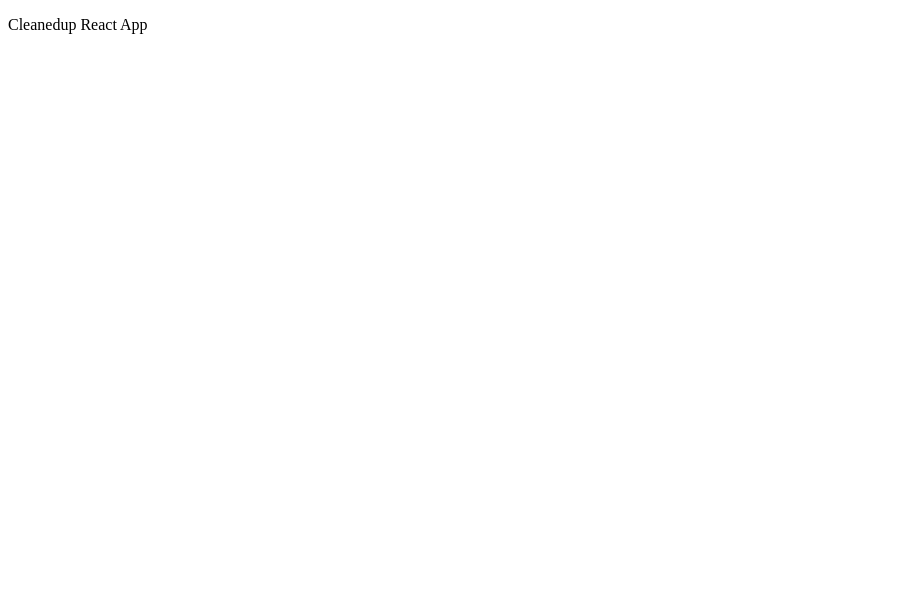
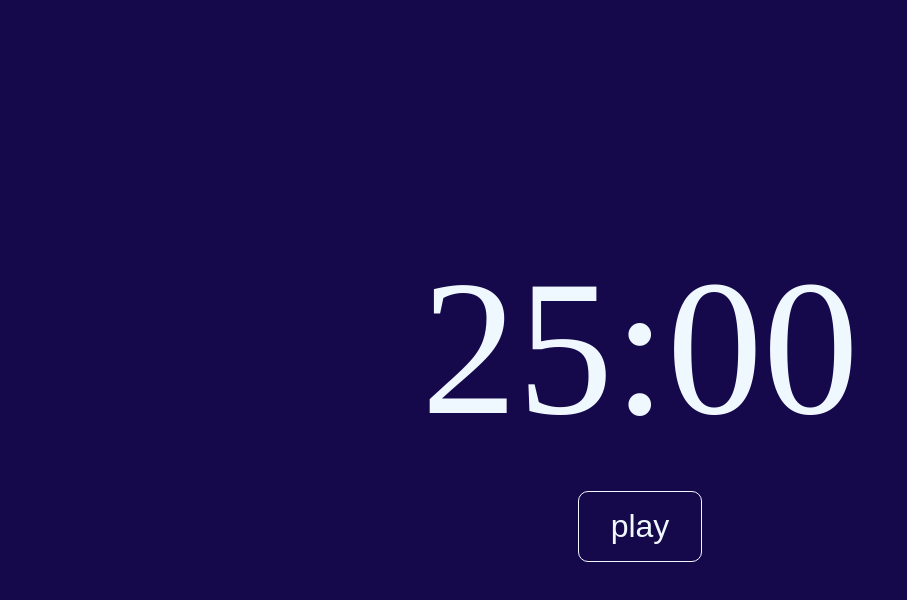
Before and after one commit to mistyb01/pomo, a React (Create React App) app: page / in a window 1280 px wide. Shown: the top 600 px of the page, without its empty margins (0-907 px from the left). Built offline with nearby package versions, Linux system fonts and the light colour scheme.

Commit message:
basic css

```diff
--- a/src/App.jsx
+++ b/src/App.jsx
@@ -1,11 +1,13 @@
 import React from 'react';
-import './App.css';
 
 function App() {
   return (
-    <p>
-      Cleanedup React App
-    </p>
+    <div className="main-wrapper">
+      <span>25:00</span>
+      <div className="buttons">
+        <button>play</button>
+      </div>
+    </div>
   );
 }
 
--- a/src/index.css
+++ b/src/index.css
@@ -0,0 +1,32 @@
+* {
+    margin:0;
+    padding:0;
+    box-sizing: border-box;
+}
+
+body {
+    background-color: rgb(21, 8, 75);
+    color: aliceblue;
+}
+
+.main-wrapper {
+    display: flex;
+    flex-direction: column;
+    align-items: center;
+    justify-content: center;
+    height: 100vh;
+    row-gap: 2rem;
+}
+
+.main-wrapper span {
+    font-size: 12rem;
+}
+
+button {
+    color: aliceblue;
+    font-size: 2rem;
+    padding: 1rem 2rem;
+    border: 1px solid aliceblue;
+    border-radius: 10px;
+    background-color: transparent;
+}
--- a/src/index.js
+++ b/src/index.js
@@ -2,7 +2,6 @@ import React from 'react';
 import ReactDOM from 'react-dom/client';
 import './index.css';
 import App from './App';
-import reportWebVitals from './reportWebVitals';
 
 const root = ReactDOM.createRoot(document.getElementById('root'));
 root.render(
@@ -10,8 +9,3 @@ root.render(
     <App />
   </React.StrictMode>
 );
-
-// If you want to start measuring performance in your app, pass a function
-// to log results (for example: reportWebVitals(console.log))
-// or send to an analytics endpoint. Learn more: https://bit.ly/CRA-vitals
-reportWebVitals();
--- a/src/reportWebVitals.js
+++ /dev/null
@@ -1,13 +0,0 @@
-const reportWebVitals = onPerfEntry => {
-  if (onPerfEntry && onPerfEntry instanceof Function) {
-    import('web-vitals').then(({ getCLS, getFID, getFCP, getLCP, getTTFB }) => {
-      getCLS(onPerfEntry);
-      getFID(onPerfEntry);
-      getFCP(onPerfEntry);
-      getLCP(onPerfEntry);
-      getTTFB(onPerfEntry);
-    });
-  }
-};
-
-export default reportWebVitals;
```
Also changed, not shown: src/setupTests.js (deleted, +0 -5 lines), src/App.css (deleted), 1 other file (tests, documents, lock files or other folders).
